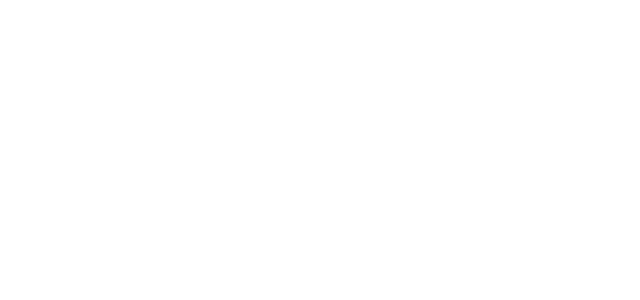
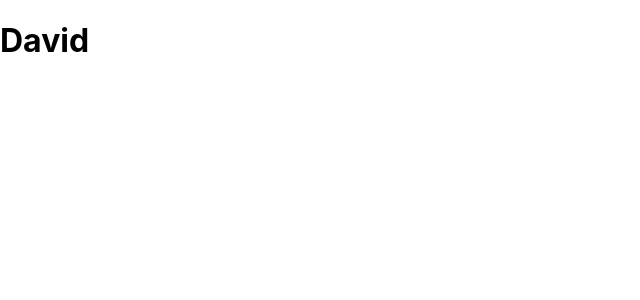
Before and after one commit to David-mwendwa/next-render-prac, a Next.js app: page /user-profile in a window 1280 px wide. Before the commit this address had no page. Shown: the top 300 px of the page, without its empty margins (0-640 px from the left). Built offline with nearby package versions, Linux system fonts and the light colour scheme.

Commit message:
feat: use _getServerSideProps_ for SSR

```diff
--- /dev/null
+++ b/pages/user-profile.js
@@ -0,0 +1,13 @@
+function UserProfilePage(props) {
+  return <h1>{props.username}</h1>
+}
+
+export default UserProfilePage
+
+export async function getServerSideProps(context) {
+  return {
+    props: {
+      username: "David"
+    }
+  }
+}
```
